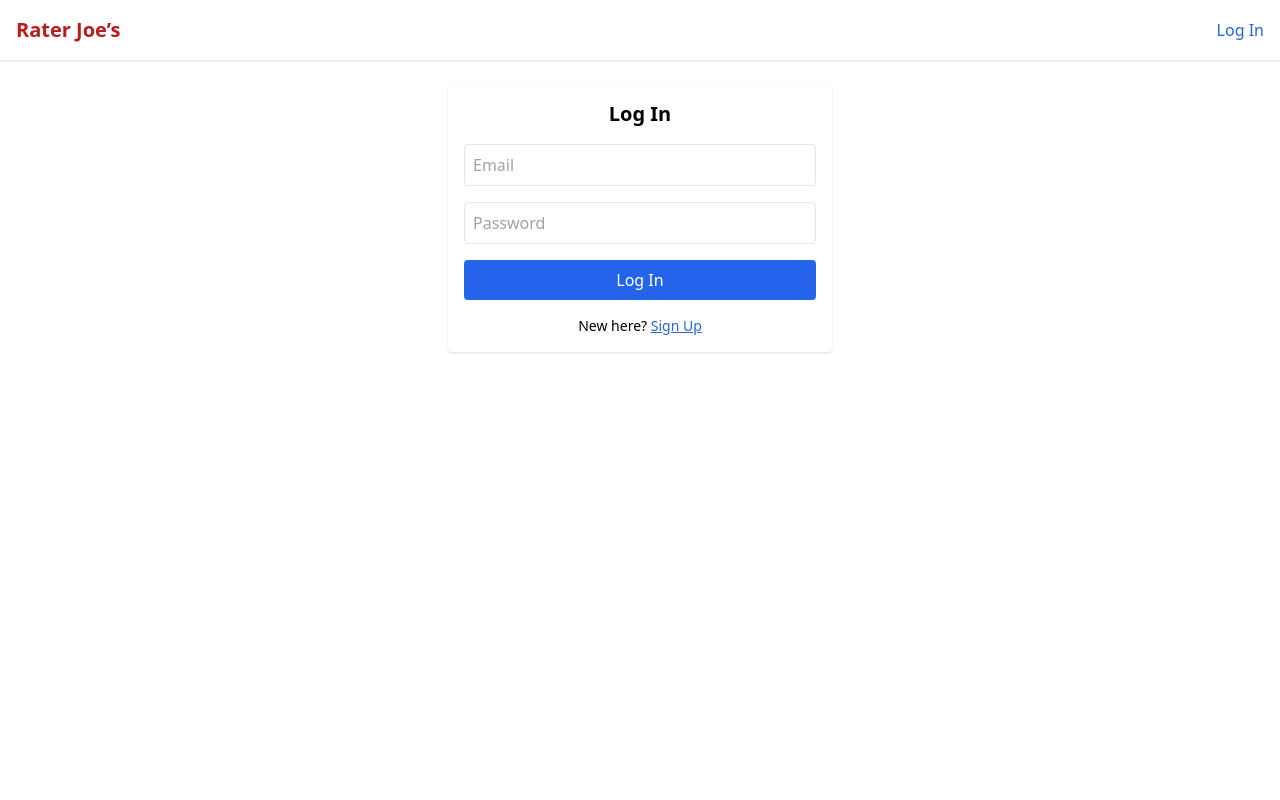
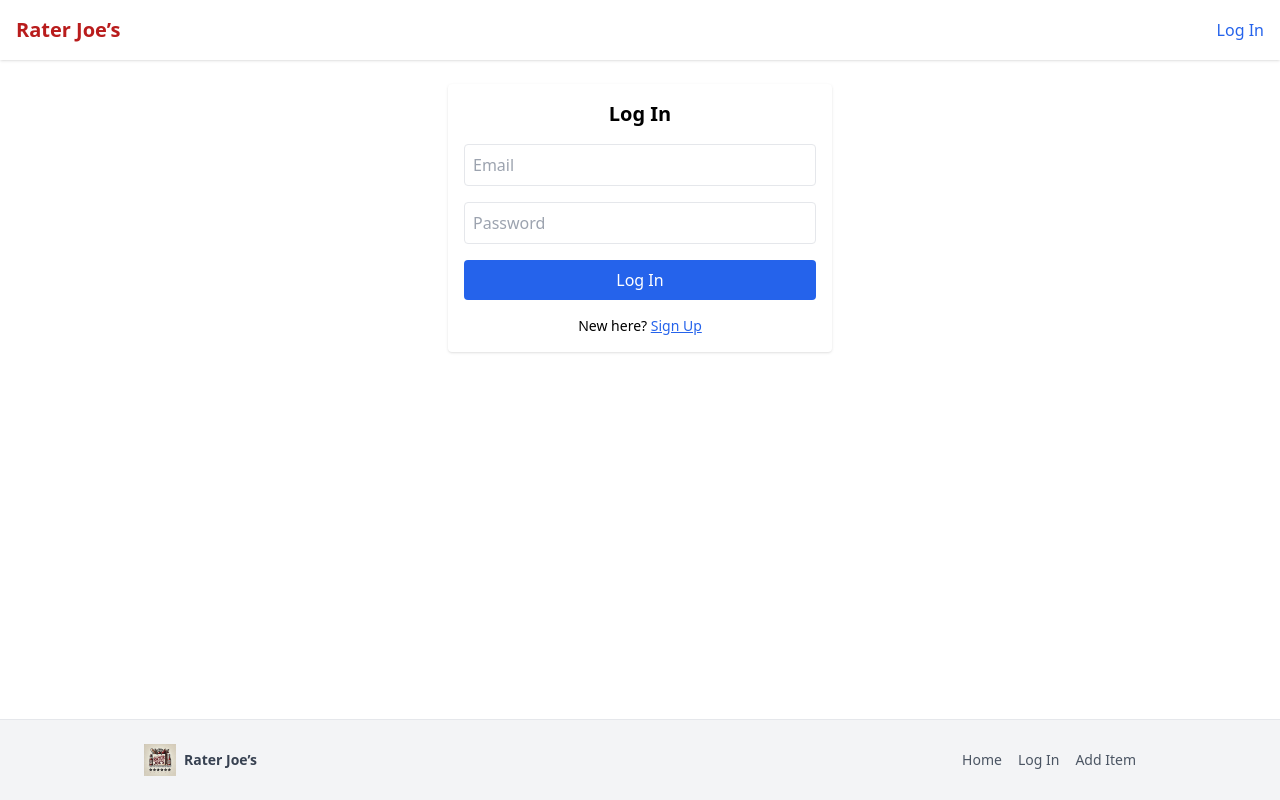
Before and after one commit to raterjoes/rater-joes, a React (Vite) app: page /login in a window 1280 px wide. Built offline with nearby package versions, Linux system fonts and the light colour scheme; no server answers.

Commit message:
Added a sticky footer

```diff
--- a/src/AddItemForm.jsx
+++ b/src/AddItemForm.jsx
@@ -12,6 +12,7 @@ import { ref, uploadBytes, getDownloadURL } from "firebase/storage";
 import { storage } from "./firebase";
 import categories from "./categories";
 import Navbar from "./Navbar";
+import Footer from "./Footer";
 
 export default function AddItemForm() {
   const { user } = useAuth();
@@ -56,7 +57,7 @@ export default function AddItemForm() {
 
       if (imageFile) {
         const imageRef = ref(storage, `product-images/${Date.now()}-${imageFile.name}`);
-        const uploadResult = await uploadBytes(imageRef, imageFile);
+        await uploadBytes(imageRef, imageFile);
         imageUrl = await getDownloadURL(imageRef);
       }
 
@@ -78,9 +79,10 @@ export default function AddItemForm() {
   };
 
   return (
-    <>
+    <div className="flex flex-col min-h-screen">
       <Navbar />
 
+      <main className="flex-grow">
         {!user ? (
           <div className="text-center mt-10 space-y-4">
             <p className="text-red-600 font-medium text-lg">
@@ -201,6 +203,9 @@ export default function AddItemForm() {
             </form>
           </div>
         )}
-    </>
+      </main>
+
+      <Footer />
+    </div>
   );
 }
--- a/src/App.jsx
+++ b/src/App.jsx
@@ -16,6 +16,7 @@ import ReviewForm from "./ReviewForm";
 import ReviewList from "./ReviewList";
 import categories from "./categories";
 import Navbar from "./Navbar";
+import Footer from "./Footer";
 
 export default function App() {
   const { user } = useAuth();
@@ -24,7 +25,6 @@ export default function App() {
   const [searchQuery, setSearchQuery] = useState("");
   const [nickname, setNickname] = useState(null);
 
-  // 🔄 Load nickname
   useEffect(() => {
     const fetchNickname = async () => {
       if (user) {
@@ -37,7 +37,6 @@ export default function App() {
     fetchNickname();
   }, [user]);
 
-  // 🔄 Load products
   useEffect(() => {
     const unsubscribe = onSnapshot(collection(db, "products"), (snapshot) => {
       const loaded = snapshot.docs.map((doc) => ({
@@ -49,7 +48,6 @@ export default function App() {
     return () => unsubscribe();
   }, []);
 
-  // 🔄 Load reviews
   useEffect(() => {
     const unsubscribe = onSnapshot(collection(db, "reviews"), (snapshot) => {
       const all = {};
@@ -104,7 +102,6 @@ export default function App() {
     }
   };
 
-  // 🔍 Search filter
   const filtered = products.filter((p) => {
     const q = searchQuery.toLowerCase();
     return (
@@ -122,9 +119,10 @@ export default function App() {
   const totalFiltered = Object.values(categorized).flat().length;
 
   return (
-    <div className="min-h-screen bg-white text-gray-900 font-sans">
+    <div className="flex flex-col min-h-screen bg-white text-gray-900 font-sans">
       <Navbar />
 
+      <main className="flex-grow">
         <section className="bg-black text-white text-center py-12">
           <h2 className="text-4xl font-bold mb-4">Explore Trader Joe's Reviews</h2>
           <p className="text-lg">
@@ -174,7 +172,7 @@ export default function App() {
           })}
         </div>
 
-      <main className="p-6 space-y-12">
+        <div className="p-6 space-y-12">
           {totalFiltered === 0 ? (
             <p className="text-center text-gray-500 text-lg mt-10">
               No products match your search.
@@ -197,7 +195,10 @@ export default function App() {
               );
             })
           )}
+        </div>
       </main>
+
+      <Footer />
     </div>
   );
 }
--- a/src/AuthForm.jsx
+++ b/src/AuthForm.jsx
@@ -4,6 +4,7 @@ import { useNavigate, Link } from "react-router-dom";
 import { setDoc, doc, serverTimestamp } from "firebase/firestore";
 import { auth, db } from "./firebase";
 import Navbar from "./Navbar";
+import Footer from "./Footer";
 
 export default function AuthForm() {
   const { user, login, signup, logout } = useAuth();
@@ -43,11 +44,10 @@ export default function AuthForm() {
   };
 
   return (
-    <>
-      <div>
+    <div className="flex flex-col min-h-screen">
       <Navbar />
-      </div>
 
+      <main className="flex-grow">
         <div className="bg-white p-4 shadow rounded max-w-sm mx-auto mt-6">
           {user ? (
             <div className="text-center">
@@ -115,6 +115,9 @@ export default function AuthForm() {
             </form>
           )}
         </div>
-    </>
+      </main>
+
+      <Footer />
+    </div>
   );
 }
--- /dev/null
+++ b/src/Footer.jsx
@@ -0,0 +1,22 @@
+// src/Footer.jsx
+import { Link } from "react-router-dom";
+import logo from "./assets/logo.png"; // adjust if your logo path is different
+
+export default function Footer() {
+  return (
+    <footer className="bg-gray-100 border-t mt-12 text-center py-6 text-sm text-gray-600">
+      <div className="max-w-5xl mx-auto px-4 flex flex-col items-center space-y-4 sm:flex-row sm:justify-between sm:space-y-0">
+        <div className="flex items-center gap-2">
+          <img src={logo} alt="Logo" className="w-8 h-8" />
+          <span className="font-semibold text-gray-700">Rater Joe’s</span>
+        </div>
+
+        <nav className="flex gap-4 text-gray-600 text-sm">
+          <Link to="/" className="hover:underline">Home</Link>
+          <Link to="/login" className="hover:underline">Log In</Link>
+          <Link to="/add-item" className="hover:underline">Add Item</Link>
+        </nav>
+      </div>
+    </footer>
+  );
+}
--- a/src/ProductPage.jsx
+++ b/src/ProductPage.jsx
@@ -13,9 +13,9 @@ import {
 } from "firebase/firestore";
 import { useAuth } from "./AuthContext";
 import ReviewForm from "./ReviewForm";
-import { Link } from "react-router-dom";
 import EditProductForm from "./EditProductForm";
 import Navbar from "./Navbar";
+import Footer from "./Footer";
 
 export default function ProductPage() {
   const { id } = useParams();
@@ -91,11 +91,11 @@ export default function ProductPage() {
       : null;
 
   return (
-    <div className="min-h-screen bg-white text-gray-900 font-sans">
+    <div className="flex flex-col min-h-screen bg-white text-gray-900 font-sans">
       <Navbar />
 
+      <main className="flex-grow">
         <div className="max-w-3xl mx-auto px-6 py-8">
-
           {/* Grid: Info + Image */}
           <div className="grid grid-cols-1 md:grid-cols-2 gap-8 items-start mb-8">
             {/* Left: Text Info */}
@@ -192,6 +192,9 @@ export default function ProductPage() {
             )}
           </section>
         </div>
+      </main>
+
+      <Footer />
     </div>
   );
 }
```
Also changed, not shown: src/assets/logo.png (added). Lines whose indentation alone changed are shown as unchanged.
